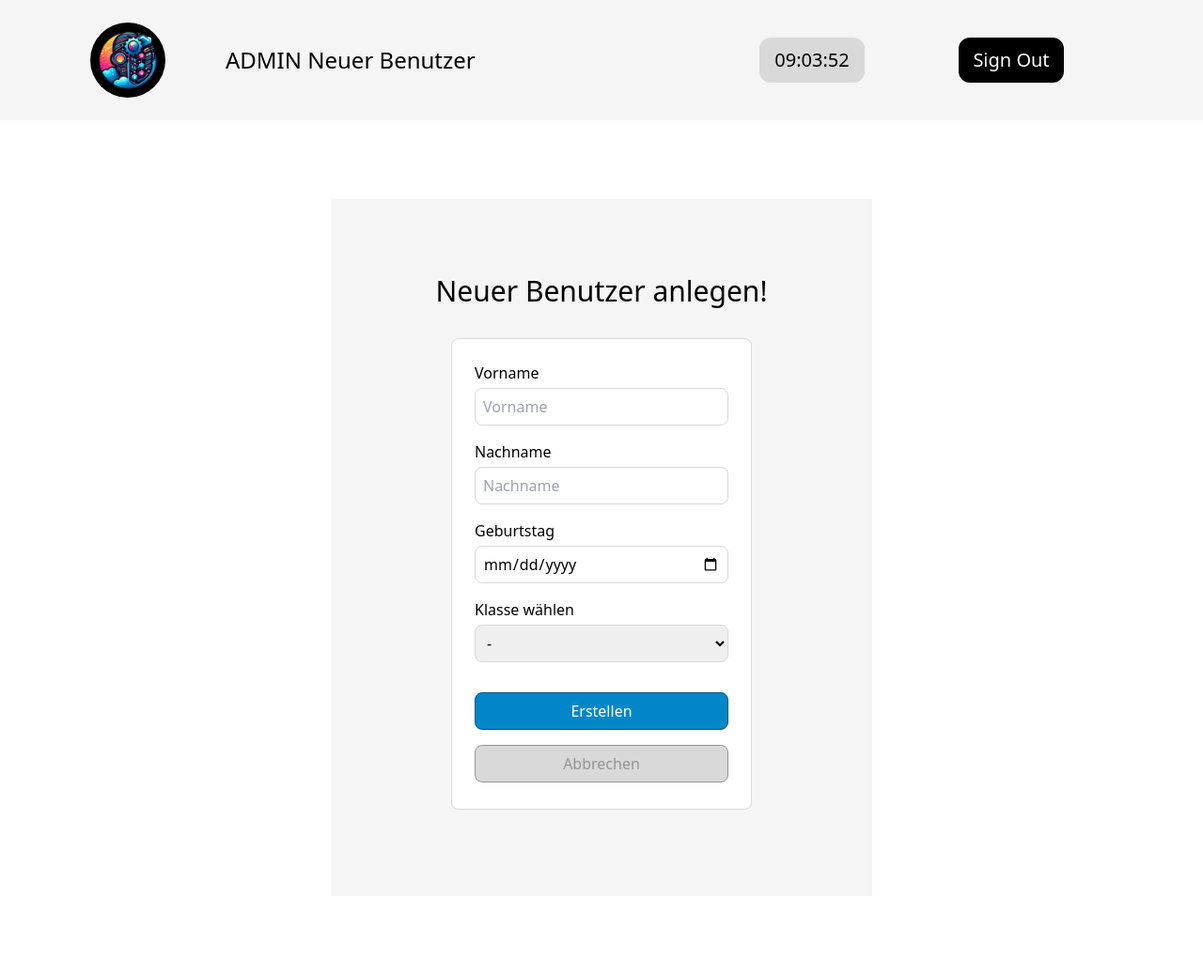
After one commit to Saftladen-GmbH/CN-P108-Zeiterfassung, a Flask app: template app/templates/user_add.html in a window 1280 px wide. The commit adds this page. Shown: the whole page at 94% size. Run offline with Flask 3, Linux system fonts and the light colour scheme; the template is opened without the code that fills it, so the values that code supplies are empty.

Commit message:
Added New User and New Class HTML with Form and cancel Button for redirection

```diff
--- a/app/app.py
+++ b/app/app.py
@@ -219,7 +219,7 @@ def adduser(AID):
     if not verify_login(session, AID):
         return redirect(url_for("index"))
 
-    return render_template("add_user.html")
+    return render_template("user_add.html",AID=session.get("userid"))
 
 
 @server.route("/admin/<AID>/add_class", methods=["POST", "GET"])
@@ -227,7 +227,7 @@ def addclass(AID):
     if not verify_login(session, AID):
         return redirect(url_for("index"))
 
-    return render_template("add_class.html")
+    return render_template("class_add.html",AID=session.get("userid"))
 
 
 @server.errorhandler(404)
--- a/app/static/css/output.css
+++ b/app/static/css/output.css
@@ -1,5 +1,113 @@
+*, ::before, ::after {
+  --tw-border-spacing-x: 0;
+  --tw-border-spacing-y: 0;
+  --tw-translate-x: 0;
+  --tw-translate-y: 0;
+  --tw-rotate: 0;
+  --tw-skew-x: 0;
+  --tw-skew-y: 0;
+  --tw-scale-x: 1;
+  --tw-scale-y: 1;
+  --tw-pan-x:  ;
+  --tw-pan-y:  ;
+  --tw-pinch-zoom:  ;
+  --tw-scroll-snap-strictness: proximity;
+  --tw-gradient-from-position:  ;
+  --tw-gradient-via-position:  ;
+  --tw-gradient-to-position:  ;
+  --tw-ordinal:  ;
+  --tw-slashed-zero:  ;
+  --tw-numeric-figure:  ;
+  --tw-numeric-spacing:  ;
+  --tw-numeric-fraction:  ;
+  --tw-ring-inset:  ;
+  --tw-ring-offset-width: 0px;
+  --tw-ring-offset-color: #fff;
+  --tw-ring-color: rgb(59 130 246 / 0.5);
+  --tw-ring-offset-shadow: 0 0 #0000;
+  --tw-ring-shadow: 0 0 #0000;
+  --tw-shadow: 0 0 #0000;
+  --tw-shadow-colored: 0 0 #0000;
+  --tw-blur:  ;
+  --tw-brightness:  ;
+  --tw-contrast:  ;
+  --tw-grayscale:  ;
+  --tw-hue-rotate:  ;
+  --tw-invert:  ;
+  --tw-saturate:  ;
+  --tw-sepia:  ;
+  --tw-drop-shadow:  ;
+  --tw-backdrop-blur:  ;
+  --tw-backdrop-brightness:  ;
+  --tw-backdrop-contrast:  ;
+  --tw-backdrop-grayscale:  ;
+  --tw-backdrop-hue-rotate:  ;
+  --tw-backdrop-invert:  ;
+  --tw-backdrop-opacity:  ;
+  --tw-backdrop-saturate:  ;
+  --tw-backdrop-sepia:  ;
+  --tw-contain-size:  ;
+  --tw-contain-layout:  ;
+  --tw-contain-paint:  ;
+  --tw-contain-style:  ;
+}
+
+::backdrop {
+  --tw-border-spacing-x: 0;
+  --tw-border-spacing-y: 0;
+  --tw-translate-x: 0;
+  --tw-translate-y: 0;
+  --tw-rotate: 0;
+  --tw-skew-x: 0;
+  --tw-skew-y: 0;
+  --tw-scale-x: 1;
+  --tw-scale-y: 1;
+  --tw-pan-x:  ;
+  --tw-pan-y:  ;
+  --tw-pinch-zoom:  ;
+  --tw-scroll-snap-strictness: proximity;
+  --tw-gradient-from-position:  ;
+  --tw-gradient-via-position:  ;
+  --tw-gradient-to-position:  ;
+  --tw-ordinal:  ;
+  --tw-slashed-zero:  ;
+  --tw-numeric-figure:  ;
+  --tw-numeric-spacing:  ;
+  --tw-numeric-fraction:  ;
+  --tw-ring-inset:  ;
+  --tw-ring-offset-width: 0px;
+  --tw-ring-offset-color: #fff;
+  --tw-ring-color: rgb(59 130 246 / 0.5);
+  --tw-ring-offset-shadow: 0 0 #0000;
+  --tw-ring-shadow: 0 0 #0000;
+  --tw-shadow: 0 0 #0000;
+  --tw-shadow-colored: 0 0 #0000;
+  --tw-blur:  ;
+  --tw-brightness:  ;
+  --tw-contrast:  ;
+  --tw-grayscale:  ;
+  --tw-hue-rotate:  ;
+  --tw-invert:  ;
+  --tw-saturate:  ;
+  --tw-sepia:  ;
+  --tw-drop-shadow:  ;
+  --tw-backdrop-blur:  ;
+  --tw-backdrop-brightness:  ;
+  --tw-backdrop-contrast:  ;
+  --tw-backdrop-grayscale:  ;
+  --tw-backdrop-hue-rotate:  ;
+  --tw-backdrop-invert:  ;
+  --tw-backdrop-opacity:  ;
+  --tw-backdrop-saturate:  ;
+  --tw-backdrop-sepia:  ;
+  --tw-contain-size:  ;
+  --tw-contain-layout:  ;
+  --tw-contain-paint:  ;
+  --tw-contain-style:  ;
+}
+
 /*
-! tailwindcss v3.4.10 | MIT License | https://tailwindcss.com
+! tailwindcss v3.4.12 | MIT License | https://tailwindcss.com
 */
 
 /*
@@ -444,114 +552,6 @@ video {
 
 [hidden] {
   display: none;
-}
-
-*, ::before, ::after {
-  --tw-border-spacing-x: 0;
-  --tw-border-spacing-y: 0;
-  --tw-translate-x: 0;
-  --tw-translate-y: 0;
-  --tw-rotate: 0;
-  --tw-skew-x: 0;
-  --tw-skew-y: 0;
-  --tw-scale-x: 1;
-  --tw-scale-y: 1;
-  --tw-pan-x:  ;
-  --tw-pan-y:  ;
-  --tw-pinch-zoom:  ;
-  --tw-scroll-snap-strictness: proximity;
-  --tw-gradient-from-position:  ;
-  --tw-gradient-via-position:  ;
-  --tw-gradient-to-position:  ;
-  --tw-ordinal:  ;
-  --tw-slashed-zero:  ;
-  --tw-numeric-figure:  ;
-  --tw-numeric-spacing:  ;
-  --tw-numeric-fraction:  ;
-  --tw-ring-inset:  ;
-  --tw-ring-offset-width: 0px;
-  --tw-ring-offset-color: #fff;
-  --tw-ring-color: rgb(59 130 246 / 0.5);
-  --tw-ring-offset-shadow: 0 0 #0000;
-  --tw-ring-shadow: 0 0 #0000;
-  --tw-shadow: 0 0 #0000;
-  --tw-shadow-colored: 0 0 #0000;
-  --tw-blur:  ;
-  --tw-brightness:  ;
-  --tw-contrast:  ;
-  --tw-grayscale:  ;
-  --tw-hue-rotate:  ;
-  --tw-invert:  ;
-  --tw-saturate:  ;
-  --tw-sepia:  ;
-  --tw-drop-shadow:  ;
-  --tw-backdrop-blur:  ;
-  --tw-backdrop-brightness:  ;
-  --tw-backdrop-contrast:  ;
-  --tw-backdrop-grayscale:  ;
-  --tw-backdrop-hue-rotate:  ;
-  --tw-backdrop-invert:  ;
-  --tw-backdrop-opacity:  ;
-  --tw-backdrop-saturate:  ;
-  --tw-backdrop-sepia:  ;
-  --tw-contain-size:  ;
-  --tw-contain-layout:  ;
-  --tw-contain-paint:  ;
-  --tw-contain-style:  ;
-}
-
-::backdrop {
-  --tw-border-spacing-x: 0;
-  --tw-border-spacing-y: 0;
-  --tw-translate-x: 0;
-  --tw-translate-y: 0;
-  --tw-rotate: 0;
-  --tw-skew-x: 0;
-  --tw-skew-y: 0;
-  --tw-scale-x: 1;
-  --tw-scale-y: 1;
-  --tw-pan-x:  ;
-  --tw-pan-y:  ;
-  --tw-pinch-zoom:  ;
-  --tw-scroll-snap-strictness: proximity;
-  --tw-gradient-from-position:  ;
-  --tw-gradient-via-position:  ;
-  --tw-gradient-to-position:  ;
-  --tw-ordinal:  ;
-  --tw-slashed-zero:  ;
-  --tw-numeric-figure:  ;
-  --tw-numeric-spacing:  ;
-  --tw-numeric-fraction:  ;
-  --tw-ring-inset:  ;
-  --tw-ring-offset-width: 0px;
-  --tw-ring-offset-color: #fff;
-  --tw-ring-color: rgb(59 130 246 / 0.5);
-  --tw-ring-offset-shadow: 0 0 #0000;
-  --tw-ring-shadow: 0 0 #0000;
-  --tw-shadow: 0 0 #0000;
-  --tw-shadow-colored: 0 0 #0000;
-  --tw-blur:  ;
-  --tw-brightness:  ;
-  --tw-contrast:  ;
-  --tw-grayscale:  ;
-  --tw-hue-rotate:  ;
-  --tw-invert:  ;
-  --tw-saturate:  ;
-  --tw-sepia:  ;
-  --tw-drop-shadow:  ;
-  --tw-backdrop-blur:  ;
-  --tw-backdrop-brightness:  ;
-  --tw-backdrop-contrast:  ;
-  --tw-backdrop-grayscale:  ;
-  --tw-backdrop-hue-rotate:  ;
-  --tw-backdrop-invert:  ;
-  --tw-backdrop-opacity:  ;
-  --tw-backdrop-saturate:  ;
-  --tw-backdrop-sepia:  ;
-  --tw-contain-size:  ;
-  --tw-contain-layout:  ;
-  --tw-contain-paint:  ;
-  --tw-contain-style:  ;
 }
 
 .static {
@@ -1218,6 +1218,16 @@ video {
   height: 3.5rem;
 }
 
+.hover\:border-rot:hover {
+  --tw-border-opacity: 1;
+  border-color: rgb(255 97 93 / var(--tw-border-opacity));
+}
+
+.hover\:bg-blau:hover {
+  --tw-bg-opacity: 1;
+  background-color: rgb(2 134 202 / var(--tw-bg-opacity));
+}
+
 .hover\:bg-blau\/50:hover {
   background-color: rgb(2 134 202 / 0.5);
 }
@@ -1235,11 +1245,6 @@ video {
 .hover\:bg-rot:hover {
   --tw-bg-opacity: 1;
   background-color: rgb(255 97 93 / var(--tw-bg-opacity));
-}
-
-.hover\:bg-blau:hover {
-  --tw-bg-opacity: 1;
-  background-color: rgb(2 134 202 / var(--tw-bg-opacity));
 }
 
 .hover\:text-black:hover {
@@ -1277,14 +1282,14 @@ video {
   background-color: rgb(22 101 52 / var(--tw-bg-opacity));
 }
 
+.active\:bg-orange:active {
+  --tw-bg-opacity: 1;
+  background-color: rgb(254 131 63 / var(--tw-bg-opacity));
+}
+
 .active\:bg-red-800:active {
   --tw-bg-opacity: 1;
   background-color: rgb(153 27 27 / var(--tw-bg-opacity));
-}
-
-.active\:bg-orange:active {
-  --tw-bg-opacity: 1;
-  background-color: rgb(254 131 63 / var(--tw-bg-opacity));
 }
 
 .active\:text-white:active {
--- a/app/templates/index.html
+++ b/app/templates/index.html
@@ -1,6 +1,6 @@
 {%extends "basis_tmplt.html"%}
 
-{%block title%}Test Haupseite{%endblock%}
+{%block title%}Zeiterfassung by Saftladen GmbH{%endblock%}
 
 {%block navleft%}<div>
     <p class="my-6 text-2xl">Zeiterfassung</p>
--- /dev/null
+++ b/app/templates/user_add.html
@@ -0,0 +1,44 @@
+{%extends "basis_tmplt.html"%}
+{% from "user_nav.html" import nav_r, nav_l%}
+{% from "widgets.html" import page_selector %}
+
+{%block title%}USERNAME Zeiterfassung{%endblock%}
+
+{%block navleft%}
+<h2 class="my-auto text-2xl">ADMIN Neuer Benutzer</h2>
+{%endblock%}
+
+{%block navright%}
+{{nav_r()}}
+{%endblock%}
+
+{%block body%}
+<div class="w-full min-h-full flex justify-center">
+    <div class="bg-grau-hell px-28 py-20 m-5 flex flex-col justify-center items-center">
+        <h1 class="text-3xl mb-5">Neuer Benutzer anlegen!</h1>
+        <form class="bg-white p-6 m-3 w-80 border-grau border-[1.5px] rounded-lg" method="post">
+            <div>
+                <label for="Firstname">Vorname</label>
+                <input class="w-full h-10 mb-4 mt-1 px-2 border-grau border-[1px] rounded-lg" type="text" id="Firstname" name="Firstname" placeholder="Vorname" required>
+                <label for="Name">Nachname</label>
+                <input class="w-full h-10 mb-4 mt-1 px-2 border-grau border-[1px] rounded-lg" type="text" id="Name" name="Name" placeholder="Nachname" required>
+                <label for="DOB">Geburtstag</label>
+                <input class="w-full h-10 mb-4 mt-1 px-2 border-grau border-[1px] rounded-lg" type="date" id="DOB" name="DOB" placeholder="Geburtstag" required>
+                <label for="CA">Klasse wählen</label>
+                <select class="w-full h-10 mb-8 mt-1 px-2 border-grau border-[1px] rounded-lg" id="CA" name="CA" placeholder="Klasse" required>
+                    <option value="-">-</option>
+
+                </select>
+                <button class="bg-blau border-dunkelblau w-full h-10 mb-4 border-[1px] rounded-lg text-white hover:ring-4 ring-blau/50 transition-all duration-400" type="submit">Erstellen</button>
+                <a href="{{url_for('admin',AID=AID)}}">
+                    <div class="bg-grau border-grau-dunkel w-full h-10 border-[1px] rounded-lg text-center content-center text-grau-dunkel hover:ring-4 hover:bg-rot hover:text-black hover:border-rot ring-rot/50 transition-all duration-400" >Abbrechen </div>
+                </a>
+                <p class="text-rot text-center mt-1">{{error}}</p>
+            </div>
+        </form>
+    </div>
+</div>
+{%endblock%}
+{%block scripts%}
+<script src="{{url_for('static',filename='js/clock.js')}}"></script>
+{%endblock%}
```
Also changed, not shown: app/templates/class_add.html (added, +39 -0 lines).
